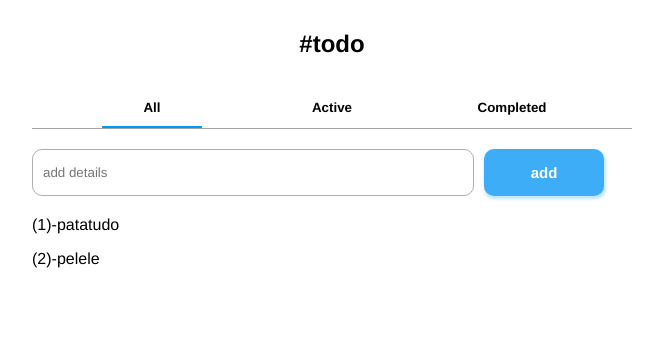
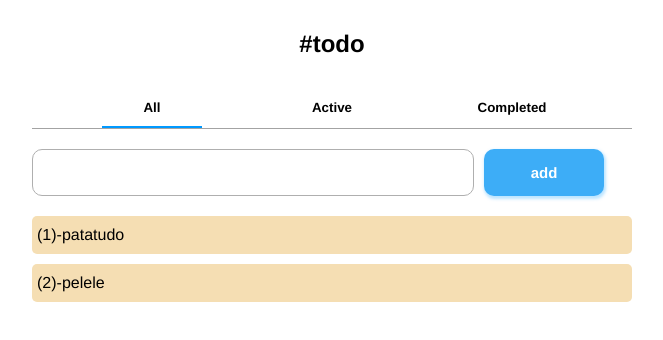
Before and after one commit to FacundoLG/ToDo, a React (Create React App) app: page / in a window 1280 px wide. Shown: the top 340 px of the page, without its empty margins (308-971 px from the left). Built offline with nearby package versions, Linux system fonts and the light colour scheme.

Commit message:
refresh problem fixed, i'm an idiot

```diff
--- a/package.json
+++ b/package.json
@@ -8,6 +8,7 @@
     "@testing-library/user-event": "^12.8.3",
     "react": "^17.0.2",
     "react-dom": "^17.0.2",
+    "react-icons": "^4.2.0",
     "react-scripts": "4.0.3",
     "web-vitals": "^1.1.2"
   },
--- /dev/null
+++ b/src/assets/styles/task.css
@@ -0,0 +1,12 @@
+.taskContainer {
+  display: flex;
+  background: wheat;
+  align-items: center;
+  margin: 10px 0px;
+  border-radius: 5px;
+  padding: 10px 5px;
+}
+.taskContainer p {
+  background: none;
+  margin: 0px 0px;
+}
--- a/src/components/All.jsx
+++ b/src/components/All.jsx
@@ -1,27 +1,38 @@
-import React from 'react';
-import Input from './Input'
+import React,{useState} from 'react';
+import '../assets/styles/All.css'
+import '../assets/styles/Button.css'
+import '../assets/styles/Input.css'
 import Task from './Task'
-import '../assets/styles/All.css'
 import data from '../helpers/tasks.json'
-class All extends React.Component{
-    state ={
-        datos: data.All
+
+var allData= data.All
+const All = () =>{
+    const [tasks,setTasks] = useState(allData)
+
+
+    const getNewTask = () =>{
+        var newTask = document.getElementById("allInput").value
+        console.log(newTask)
+        return newTask
     }
-    refreshData(){
 
+    const addTask =(todo) =>{
+        todo = getNewTask()
+        const newTasks = [todo,...allData]
+        allData = newTasks
+        setTasks(newTasks)
+        console.log(allData)
     }
-    tasks = this.state.datos.map((text,index) => <Task index={index} key={index+text} taskText={text}/>)
-    render(){
     return(
         <div className="container">
-            <div>
-                <Input onClick={this.refreshData}/>
+            <div className="inputContainer">
+                <input className="taskInput" id="allInput"type="text" />
+                <button className="button add" onClick={addTask}>add</button>
             </div>
             <div>
-            { this.tasks}
+                {tasks.map((taskText,index)=> <Task key={index+taskText} taskText={taskText} index={index}/>)}
             </div>
         </div>
-    )}
+    )
 }
-
 export default All
--- a/src/components/Button.jsx
+++ /dev/null
@@ -1,12 +0,0 @@
-import React from 'react';
-import '../assets/styles/Button.css'
-
-const Button = (props) => {
-    const {text, type, onClick} = props
-    return(
-        <>
-            <button onClick={onClick} className={`button ${type || text}`} >{text}</button>
-        </>
-    )
-}
-export default Button
--- a/src/components/Input.jsx
+++ /dev/null
@@ -1,26 +0,0 @@
-import React from 'react';
-import '../assets/styles/Input.css'
-import Button from './Button';
-import data from '../helpers/tasks.json'
-const Input = (props) =>{
-    const {onClick} = props
-    const theClick = () => {
-        addToList()
-        onClick()
-    }
-
-    const addToList = () =>{
-        var inputText = document.getElementById("taskInput").value
-        data.All.push(inputText)
-        document.getElementById("taskInput").value = ""
-    }
-
-    return(
-        <div className="inputContainer">
-            <input id="taskInput"className="taskInput" type="text" placeholder="add details" />
-            <Button onClick={theClick} text="add"/>
-        </div>
-    )
-}
-
-export default Input
--- a/src/components/Task.jsx
+++ b/src/components/Task.jsx
@@ -1,9 +1,9 @@
 import React from 'react';
-
+import '../assets/styles/task.css'
 const Task = (props) =>{
     const {taskText, index} = props
     return(
-        <div>
+        <div className="taskContainer">
             <p>({index + 1})-{taskText}</p>
         </div>
     )
```
Also changed, not shown: 1 other file (tests, documents, lock files or other folders).
